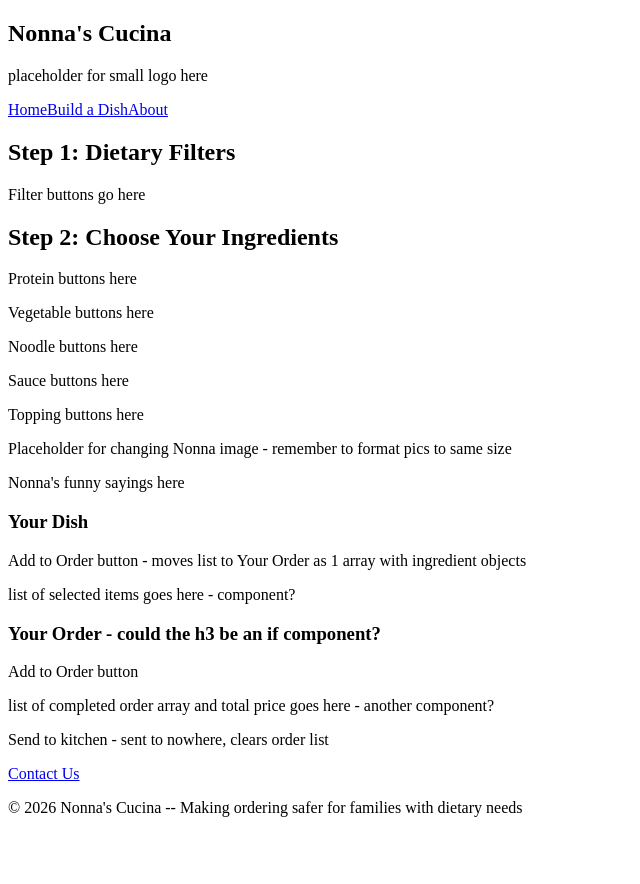
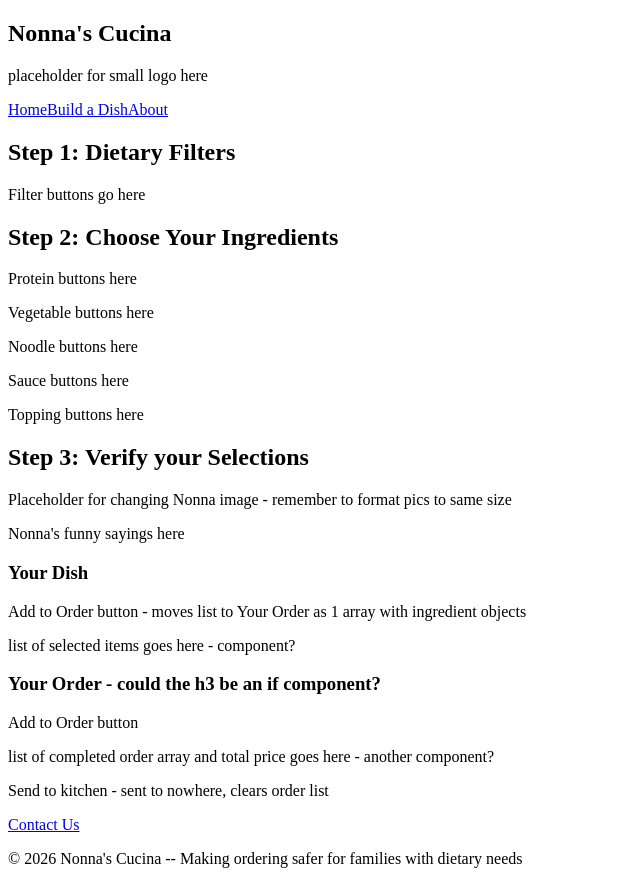
Before and after one commit to lindsayowow/nonnas-cucina, a React (Vite) app: page /buildadish in a window 1280 px wide. Shown: the whole page, without its empty margins (0-640 px from the left). Before the commit the page ends 833 px from the top, so only its background shows below. Built offline with nearby package versions, Linux system fonts and the light colour scheme.

Commit message:
adding nonna and filter functional component framework

```diff
--- a/src/components/BuildADish.jsx
+++ b/src/components/BuildADish.jsx
@@ -1,13 +1,12 @@
 import React from 'react';
 import '../styles/BuildADish.css';
+import NonnaReaction from './NonnaReaction.jsx';
+import Filters from './Filters.jsx';
 
 export default function BuildADish() {
   return (
     <div className="build-container">
-      <div className="filters">
-        <h2>Step 1: Dietary Filters</h2>
-        <p>Filter buttons go here</p>
-      </div>
+      <Filters />
       <div className="ingredient-section">
         <h2>Step 2: Choose Your Ingredients</h2>
         {/* note to self: I should be able to create a component for these buttons */}
@@ -18,8 +17,8 @@ export default function BuildADish() {
         <div className="toppings"><p>Topping buttons here</p></div>
       </div>
       <div className="nonna">
-        <p>Placeholder for changing Nonna image - remember to format pics to same size</p>
-        <p>Nonna's funny sayings here</p>
+                <h2>Step 3: Verify your Selections</h2>
+        <NonnaReaction />
       </div>
       <div className="dish">
         <h3>Your Dish</h3>
--- /dev/null
+++ b/src/components/Filters.jsx
@@ -0,0 +1,11 @@
+import React from 'react';
+import '../styles/Filters.css';
+
+export default function Filters() {
+    return (
+        <div className="filters">
+            <h2>Step 1: Dietary Filters</h2>
+            <p>Filter buttons go here</p>
+        </div>
+    )
+}
--- /dev/null
+++ b/src/components/NonnaReaction.jsx
@@ -0,0 +1,11 @@
+import React from 'react';
+import '../styles/NonnaReaction.css';
+
+export default function NonnaReaction() {
+    return (
+        <div className="nonna">
+            <p>Placeholder for changing Nonna image - remember to format pics to same size</p>
+            <p>Nonna's funny sayings here</p>
+        </div>
+    )
+}
```
Also changed, not shown: src/styles/Filters.css (added), src/styles/NonnaReaction.css (added).
